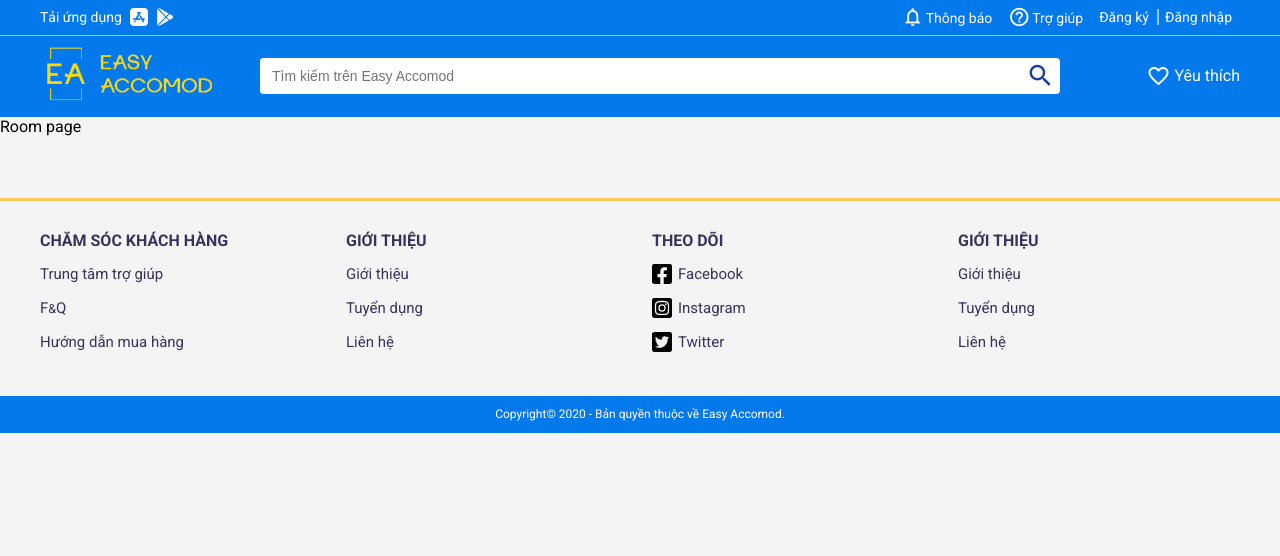
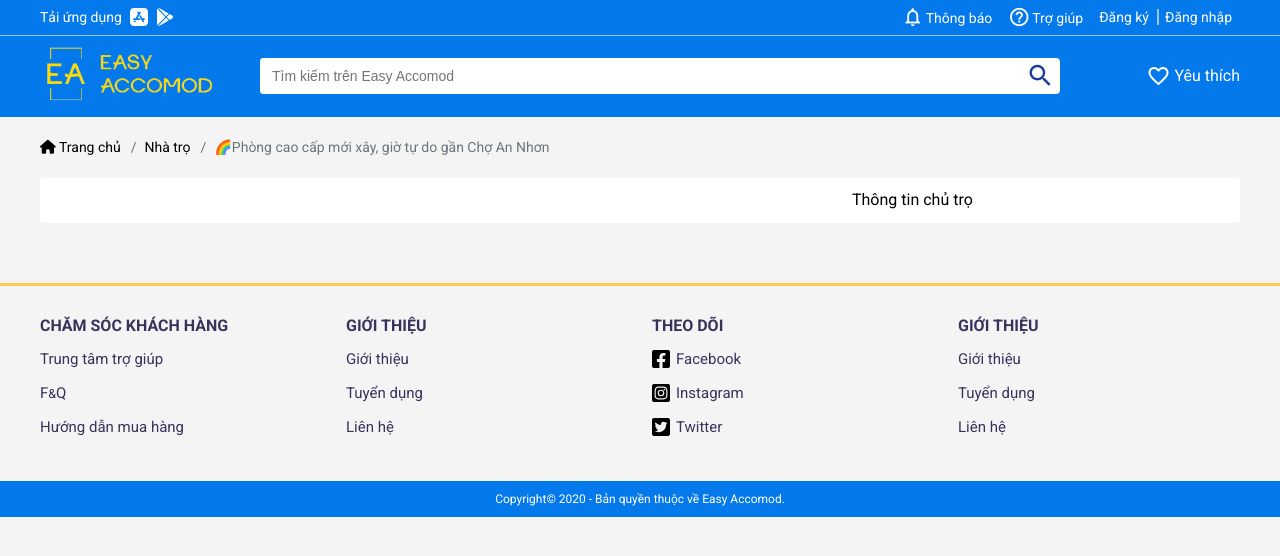
Before and after one commit to hoangha1998/easyaccomod-frontend-new, a React (Create React App) app: page /rooms/1 in a window 1280 px wide. Shown: the top 556 px of the page. Built offline with nearby package versions, Linux system fonts and the light colour scheme.

Commit message:
update breadcrumb components

```diff
--- a/package.json
+++ b/package.json
@@ -7,8 +7,10 @@
     "@testing-library/react": "^11.1.0",
     "@testing-library/user-event": "^12.1.10",
     "material-design-icons": "^3.0.1",
+    "prop-types": "latest",
     "react": "^17.0.1",
     "react-dom": "^17.0.1",
+    "react-id-swiper": "^4.0.0",
     "react-router-dom": "^5.2.0",
     "react-scripts": "4.0.1",
     "swiper": "^6.4.1",
--- a/public/index.html
+++ b/public/index.html
@@ -28,7 +28,6 @@
     <link href="https://fonts.googleapis.com/css2?family=Roboto:wght@300;400;500;700&display=swap" rel="stylesheet">
     <link href="https://fonts.googleapis.com/icon?family=Material+Icons"
           rel="stylesheet">
-
     <title>Easy Accomod</title>
   </head>
   <body>
@@ -44,5 +43,6 @@
       To begin the development, run `npm start` or `yarn start`.
       To create a production bundle, use `npm run build` or `yarn build`.
     -->
+    <script src="https://kit.fontawesome.com/c78d876d94.js" crossorigin="anonymous"></script>
   </body>
 </html>
--- a/src/App.js
+++ b/src/App.js
@@ -5,6 +5,7 @@ import Rooms from "./pages/Rooms/Rooms";
 import React from "react";
 import "./assets/css/styles.scss"
 import Footer from "./layouts/Footer/Footer";
+import RoomsDetail from "./pages/RoomDetail/RoomsDetail";
 
 function App() {
   return (
@@ -14,7 +15,8 @@ function App() {
         <Redirect from="/home" to="/" exact />
 
         <Route path="/" component={Home} exact/>
-        <Route path="/rooms" component={Rooms} />
+        <Route path="/rooms" component={Rooms} exact />
+        <Route path="/rooms/:roomID" component={RoomsDetail} />
       </Switch>
 
       <Footer/>
--- /dev/null
+++ b/src/components/Breadcrumb/Breadcrumb.js
@@ -0,0 +1,16 @@
+import React from 'react';
+import BreadcrumbItem from "./BreadcrumbItem";
+import './Breadcrumb.scss';
+
+export const Breadcrumb = ({children}) => (
+  <section className="breadcrumb-section">
+    <div className="grid wide">
+      <nav className="breadcrumb-nav">
+        <ul className="breadcrumb">
+          <BreadcrumbItem path="/" text={<><i className="fas fa-home"/> Trang chủ</>}/>
+          {children}
+        </ul>
+      </nav>
+    </div>
+  </section>
+);
--- /dev/null
+++ b/src/components/Breadcrumb/Breadcrumb.scss
@@ -0,0 +1,40 @@
+@import "../../assets/css/_vars";
+
+.breadcrumb-section {
+
+  .breadcrumb {
+    display: flex;
+    padding: 20px 0;
+
+    &-item {
+      margin-right: 10px;
+      font-size: 0.875rem;
+
+      &.active {
+        color: #6c757d;
+      }
+
+      a {
+        color: #000000;
+        font-weight: 400;
+
+        &:hover {
+          color: $primary-color-contrast;
+        }
+      }
+
+      &:first-child {
+        &::before {
+          display: none;
+        }
+      }
+
+      &::before {
+        display: inline-block;
+        padding-right: .5rem;
+        color: #6c757d;
+        content: "/";
+      }
+    }
+  }
+}
--- /dev/null
+++ b/src/components/Breadcrumb/BreadcrumbItem.js
@@ -0,0 +1,28 @@
+import React from 'react';
+import PropTypes from 'prop-types';
+import {Link} from "react-router-dom";
+
+BreadcrumbItem.propTypes = {
+  isActive: PropTypes.bool,
+  path: PropTypes.string.isRequired,
+  text: PropTypes.string.isRequired,
+  className: PropTypes.string,
+};
+
+BreadcrumbItem.defaultProps = {
+  isActive: false,
+  className: ''
+};
+
+function BreadcrumbItem(props) {
+  const {isActive, path, text, className} = props;
+  return (
+    <li className={`breadcrumb-item ${isActive ? 'active' : ''} ${className}`}>
+      {
+        !path ? text : <Link to={path}>{text}</Link>
+      }
+    </li>
+  );
+}
+
+export default BreadcrumbItem;
--- a/src/components/PostItem/PostItem.js
+++ b/src/components/PostItem/PostItem.js
@@ -10,7 +10,7 @@ function PostItem(props) {
   }
 
   return (
-    <Link to="" className="post-item">
+    <Link to={`rooms/${post.id}`} className="post-item">
       <div className="post-item__img" style={{backgroundImage: `url(${post.avatarUrl})`}}></div>
       <h4 className="post-item__title">{post.title}</h4>
       <div className="post-item__area">{post.area} m2 - {post.room_number}PN</div>
--- a/src/layouts/Footer/Footer.scss
+++ b/src/layouts/Footer/Footer.scss
@@ -41,7 +41,7 @@
         display: flex;
 
         img {
-          width: 20px;
+          width: 18px;
           margin-right: 6px;
         }
       }
--- a/src/pages/Home/__components/NewPosts/NewPosts.js
+++ b/src/pages/Home/__components/NewPosts/NewPosts.js
@@ -7,6 +7,7 @@ import {Link} from "react-router-dom";
 function NewPosts(props) {
   const postList = [
     {
+      id: 1,
       title: "🔥ĐẸP,THOÁNG,FULL ĐỒ. GIÁ RẺ SẬP SÀN ĐÓN TẾT 2021!",
       avatarUrl: 'https://cdn.chotot.com/KQxuEwZo425tyT3b8Gb1z3_pAdZPLwbswZVXFQ2wrUo/preset:listing/plain/000e3131164f47ca0442f86211fcdd6a-2677048826636910372.jpg',
       area: '180',
@@ -16,6 +17,7 @@ function NewPosts(props) {
     },
 
     {
+      id: 2,
       title: "Cho Thuê Phòng Giá Tốt_Mới Xây_Ưu đãi lớn cuối năm",
       avatarUrl: 'https://cdn.chotot.com/g4etl6v7S3NR4zxwxK_skw72fj0xhRpOmU-pDboHsSQ/preset:listing/plain/e20865d57265e44014bb9abfa7283486-2693304220333429004.jpg',
       area: '30',
@@ -25,6 +27,7 @@ function NewPosts(props) {
     },
 
     {
+      id: 3,
       title: "🌈Phòng cao cấp mới xây, giờ tự do gần Chợ An Nhơn",
       avatarUrl: 'https://cdn.chotot.com/nlP7aic-t8aNf_52TKptfkcwofFpaao1ob0rXL8kmpI/preset:listing/plain/a0d54c35af99ddf0298953027c21c7c0-2696047849407867932.jpg',
       area: '25',
@@ -34,6 +37,7 @@ function NewPosts(props) {
     },
 
     {
+      id: 4,
       title: "🔥ĐẸP,THOÁNG,FULL ĐỒ. GIÁ RẺ SẬP SÀN ĐÓN TẾT 2021!",
       avatarUrl: 'https://cdn.chotot.com/cUW3W6wA_KFn5lK2nWkNLxyhH2n8KTarjI8VRoPTAPE/preset:listing/plain/5f538cff08b5a3586814261a9fec1a72-2698099987119264825.jpg',
       area: '40',
@@ -43,6 +47,7 @@ function NewPosts(props) {
     },
 
     {
+      id: 5,
       title: "Chung cư De Capella 56m² 1PN tầng cao nhà đẹp mới",
       avatarUrl: 'https://cdn.chotot.com/KQxuEwZo425tyT3b8Gb1z3_pAdZPLwbswZVXFQ2wrUo/preset:listing/plain/000e3131164f47ca0442f86211fcdd6a-2677048826636910372.jpg',
       area: '180',
@@ -52,6 +57,7 @@ function NewPosts(props) {
     },
 
     {
+      id: 6,
       title: "🔥ĐẸP,THOÁNG,FULL ĐỒ. GIÁ RẺ SẬP SÀN ĐÓN TẾT 2021!",
       avatarUrl: 'https://st.chotot.com/imaginary/785cf0fb77deb77507318a847aa1952d836cbf3a/property_project/1454_overview_1/thumbnail?width=600&type=jpeg',
       area: '180',
@@ -61,6 +67,7 @@ function NewPosts(props) {
     },
 
     {
+      id: 7,
       title: "🔥ĐẸP,THOÁNG,FULL ĐỒ. GIÁ RẺ SẬP SÀN ĐÓN TẾT 2021!",
       avatarUrl: 'https://cdn.chotot.com/LGkFaLs5NNfLWF3cw-JPirVLkJVYxkh6V9I1OONqMsQ/preset:listing/plain/1681592755.jpg',
       area: '180',
@@ -70,6 +77,7 @@ function NewPosts(props) {
     },
 
     {
+      id: 8,
       title: "🔥ĐẸP,THOÁNG,FULL ĐỒ. GIÁ RẺ SẬP SÀN ĐÓN TẾT 2021!",
       avatarUrl: 'https://cdn.chotot.com/KQxuEwZo425tyT3b8Gb1z3_pAdZPLwbswZVXFQ2wrUo/preset:listing/plain/000e3131164f47ca0442f86211fcdd6a-2677048826636910372.jpg',
       area: '180',
@@ -79,6 +87,7 @@ function NewPosts(props) {
     },
 
     {
+      id: 9,
       title: "🔥ĐẸP,THOÁNG,FULL ĐỒ. GIÁ RẺ SẬP SÀN ĐÓN TẾT 2021!",
       avatarUrl: 'https://cdn.chotot.com/Vywo1r2UbAy7WhsIXgtHdc5J2aOpNrUJ-SkRv3Zcqy8/preset:listing/plain/f7a1c42f1633b0827d6de66e35037c0e-2698105202517694257.jpg',
       area: '180',
@@ -88,6 +97,7 @@ function NewPosts(props) {
     },
 
     {
+      id: 10,
       title: "🔥ĐẸP,THOÁNG,FULL ĐỒ. GIÁ RẺ SẬP SÀN ĐÓN TẾT 2021!",
       avatarUrl: 'https://cdn.chotot.com/KQxuEwZo425tyT3b8Gb1z3_pAdZPLwbswZVXFQ2wrUo/preset:listing/plain/000e3131164f47ca0442f86211fcdd6a-2677048826636910372.jpg',
       area: '180',
--- /dev/null
+++ b/src/pages/RoomDetail/RoomsDetail.js
@@ -0,0 +1,39 @@
+import React, {useEffect, useRef, useState} from 'react';
+import {Breadcrumb} from "../../components/Breadcrumb/Breadcrumb";
+import BreadcrumbItem from "../../components/Breadcrumb/BreadcrumbItem";
+
+
+import './RoomsDetail.scss';
+
+
+
+function RoomsDetail(props) {
+
+
+
+  return (
+    <div className="room-detail-page page-paper">
+      <Breadcrumb>
+        <BreadcrumbItem text="Nhà trọ" path={`/rooms`} />
+        <BreadcrumbItem text="🌈Phòng cao cấp mới xây, giờ tự do gần Chợ An Nhơn" path="" isActive={true}/>
+      </Breadcrumb>
+
+      <div className="grid wide">
+        <div className="room-detail-page__wrap">
+          <div className="row">
+            <div className="col c-12 m-12 l-8">
+
+
+
+            </div>
+            <div className="col c-12 m-12 l-4">
+              Thông tin chủ trọ
+            </div>
+          </div>
+        </div>
+      </div>
+    </div>
+  );
+}
+
+export default RoomsDetail;
--- /dev/null
+++ b/src/pages/RoomDetail/RoomsDetail.scss
@@ -0,0 +1,32 @@
+@import "../../assets/css/_vars";
+@import "../../assets/css/_mixin";
+
+.room-detail-page {
+
+  &__wrap {
+    background-color: $white-color;
+    border-radius: 4px;
+    padding: 12px;
+  }
+
+}
+
+#room-slider-main {
+
+  .slide-item {
+    padding-top:60%;
+    background: #ffffff center no-repeat;
+    background-size: contain;
+    border: 1px solid rgba(0, 0, 0, 0.2);
+  }
+}
+
+#room-slider-thumbs {
+
+  .slide-item {
+    padding-top:60%;
+    background: #ffffff center no-repeat;
+    background-size: contain;
+    border: 1px solid rgba(0, 0, 0, 0.2);
+  }
+}
```
Also changed, not shown: 1 other file (tests, documents, lock files or other folders).
